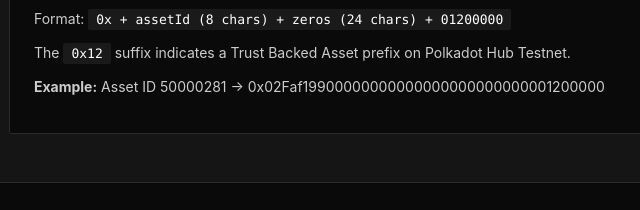
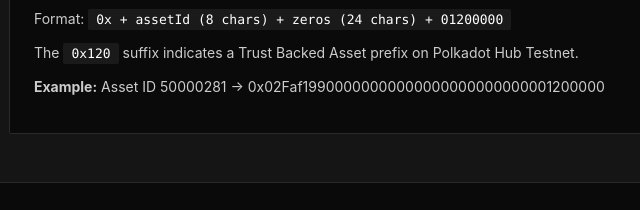
Before and after one commit to tiagobndr/tiagobndr.github.io, a plain HTML site: page erc20-precompile-address/index.html in a window 1280 px wide. Shown: the part 587-797 px from the top of the page, 280-920 px from the left. Drawn offline with nearby package versions, Linux system fonts and the light colour scheme.

Commit message:
fix: change suffix to 0x120

```diff
--- a/erc20-precompile-address/index.html
+++ b/erc20-precompile-address/index.html
@@ -216,7 +216,7 @@
             <h3>How it works</h3>
             <p><strong>Correct Pattern for Paseo Asset Hub:</strong></p>
             <p>Format: <code>0x + assetId (8 chars) + zeros (24 chars) + 01200000</code></p>
-            <p>The <code>0x12</code> suffix indicates a Trust Backed Asset prefix on Polkadot Hub Testnet.</p>
+            <p>The <code>0x120</code> suffix indicates a Trust Backed Asset prefix on Polkadot Hub Testnet.</p>
             <p><strong>Example:</strong> Asset ID 50000281 → 0x02Faf19900000000000000000000000001200000</p>
         </div>
     </div>
```
